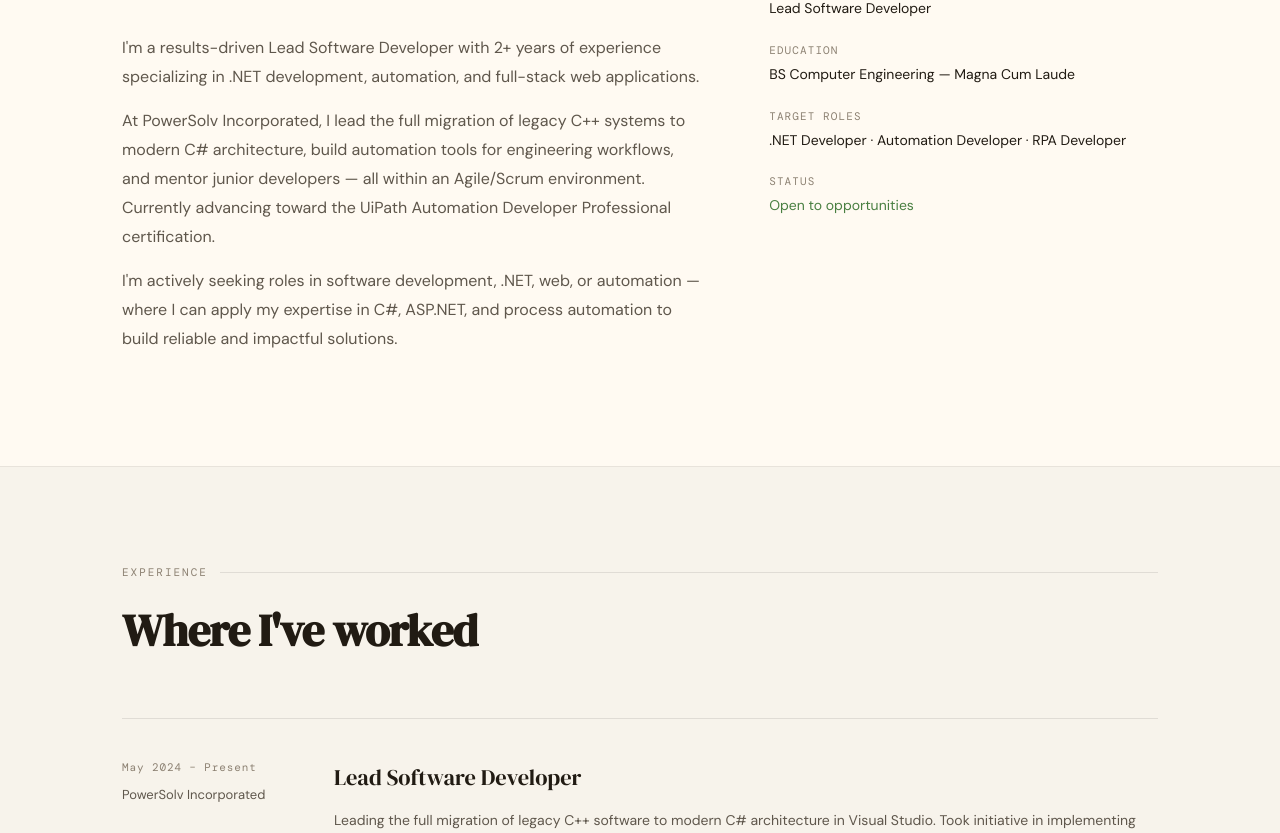
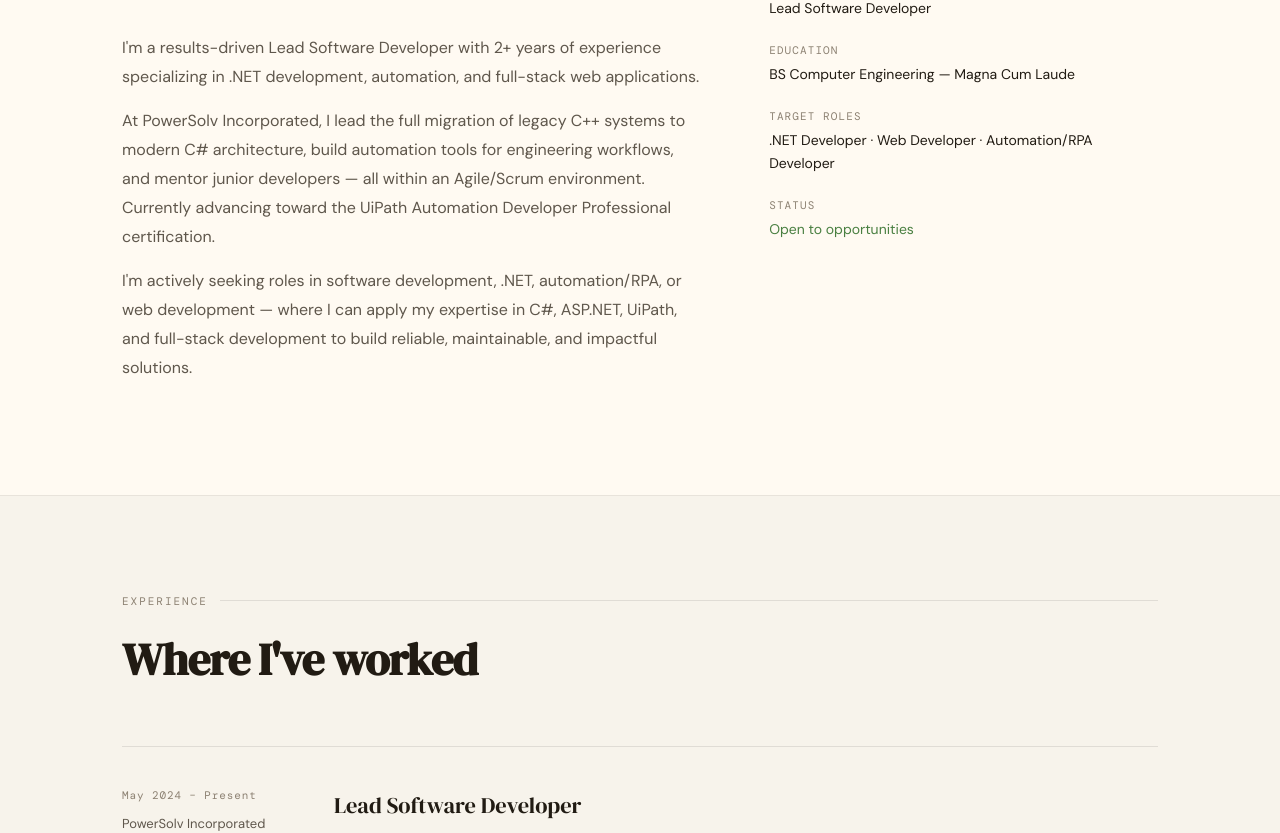
Before and after one commit to dthrdlcrz/dthrdlcrz.github.io, a React (Vite) app in the folder app/: page / in a window 1280 px wide. Shown: the part 1018-1851 px from the top of the page. Built offline with nearby package versions, Linux system fonts and the light colour scheme.

Commit message:
Updated meta tags and skills information

```diff
--- a/app/index.html
+++ b/app/index.html
@@ -4,20 +4,20 @@
     <meta charset="UTF-8" />
     <meta name="viewport" content="width=device-width, initial-scale=1.0" />
     <title>Diether Garcia Dela Cruz</title>
-    <meta name="description" content="Portfolio of Diether Garcia Dela Cruz - Software Engineer specializing in modern web development." />
-    <meta name="keywords" content="Diether Garcia Dela Cruz, Software Engineer, Web Developer, Portfolio, React, ASP.NET Core" />
+    <meta name="description" content="Portfolio of Diether Garcia Dela Cruz - Lead Software Developer specializing in .NET development, automation, and web applications." />
+    <meta name="keywords" content="Diether Garcia Dela Cruz, Lead Software Developer, .NET Developer, Automation Developer, RPA, UiPath, C#, ASP.NET, React" />
     <meta name="author" content="Diether Garcia Dela Cruz" />
 
     <!-- Open Graph / LinkedIn / Facebook -->
     <meta property="og:type" content="website" />
-    <meta property="og:title" content="Diether Garcia Dela Cruz | Software Engineer" />
-    <meta property="og:description" content="Software Engineer specializing in modern web development and building impactful solutions." />
+    <meta property="og:title" content="Diether Garcia Dela Cruz | Lead Software Developer" />
+    <meta property="og:description" content="Lead Software Developer specializing in .NET development, automation/RPA, and full-stack web applications." />
     <meta property="og:image" content="/og-image.png" />
 
     <!-- Twitter -->
     <meta property="twitter:card" content="summary_large_image" />
-    <meta property="twitter:title" content="Diether Garcia Dela Cruz | Software Engineer" />
-    <meta property="twitter:description" content="Software Engineer specializing in modern web development and building impactful solutions." />
+    <meta property="og:title" content="Diether Garcia Dela Cruz | Lead Software Developer" />
+    <meta property="twitter:description" content="Lead Software Developer specializing in .NET development, automation/RPA, and full-stack web applications." />
     <meta property="twitter:image" content="/og-image.png" />
 
     <script>
--- a/app/src/configs/portfolioData.js
+++ b/app/src/configs/portfolioData.js
@@ -1,4 +1,4 @@
-// src/data/portfolioData.js
+// src/configs/portfolioData.js
 // Edit this file to update your portfolio without touching components
 
 export const roles = [
@@ -17,14 +17,14 @@ export const stats = [
 export const aboutText = [
   "I'm a results-driven Lead Software Developer with 2+ years of experience specializing in .NET development, automation, and full-stack web applications.",
   "At PowerSolv Incorporated, I lead the full migration of legacy C++ systems to modern C# architecture, build automation tools for engineering workflows, and mentor junior developers — all within an Agile/Scrum environment. Currently advancing toward the UiPath Automation Developer Professional certification.",
-  "I'm actively seeking roles in software development, .NET, web, or automation — where I can apply my expertise in C#, ASP.NET, and process automation to build reliable and impactful solutions.",
+  "I'm actively seeking roles in software development, .NET, automation/RPA, or web development — where I can apply my expertise in C#, ASP.NET, UiPath, and full-stack development to build reliable, maintainable, and impactful solutions.",
 ]
 
 export const aboutInfo = [
   { label: 'Location', value: 'Santa Maria, Bulacan, PH' },
   { label: 'Role', value: 'Lead Software Developer' },
   { label: 'Education', value: 'BS Computer Engineering — Magna Cum Laude' },
-  { label: 'Target Roles', value: '.NET Developer · Automation Developer · RPA Developer' },
+  { label: 'Target Roles', value: '.NET Developer · Web Developer · Automation/RPA Developer' },
   { label: 'Status', value: 'Open to opportunities', green: true },
 ]
 
@@ -90,15 +90,15 @@ export const skillGroups = [
   },
   {
     title: 'Web Development',
-      items: ['ASP.NET Core MVC / WebForms', 'HTML / CSS / Bootstrap', 'JavaScript / jQuery', 'React', 'Node.js / Express.js'],
+      items: ['ASP.NET Core MVC / WebForms', 'Entity Framework Core', 'HTML / CSS / Bootstrap', 'JavaScript / jQuery', 'React', 'Node.js / Express.js'],
   },
   {
     title: 'Tools & Platforms',
-    items: ['UiPath Studio · Robots · Assistant', 'Microsoft Visual Studio', 'Embarcadero RAD Studio', 'Jira / Bitbucket / GitHub', 'MS SQL / MySQL'],
+    items: ['Microsoft Visual Studio', 'Embarcadero RAD Studio', 'Jira / Bitbucket / GitHub', 'MS SQL / MySQL', 'Git / GitHub Actions', 'Vercel'],
   },
   {
     title: 'Concepts',
-      items: ['Automation', 'OOP & Design Patterns', 'Entity Framework Core', 'Agile / Scrum', 'API Integration', 'Team Leadership'],
+      items: ['Automation', 'OOP & Design Patterns', 'Agile / Scrum', 'API Integration', 'Team Leadership'],
   },
 ]
 
```
